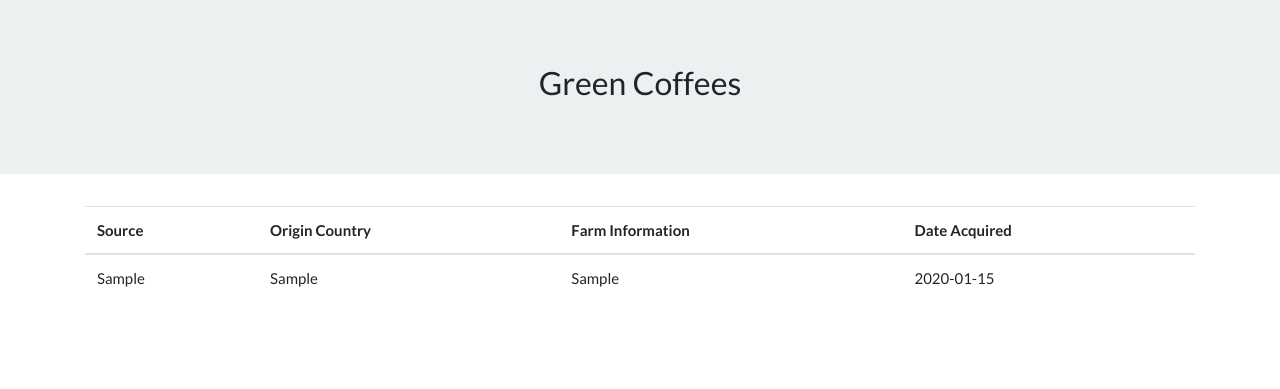
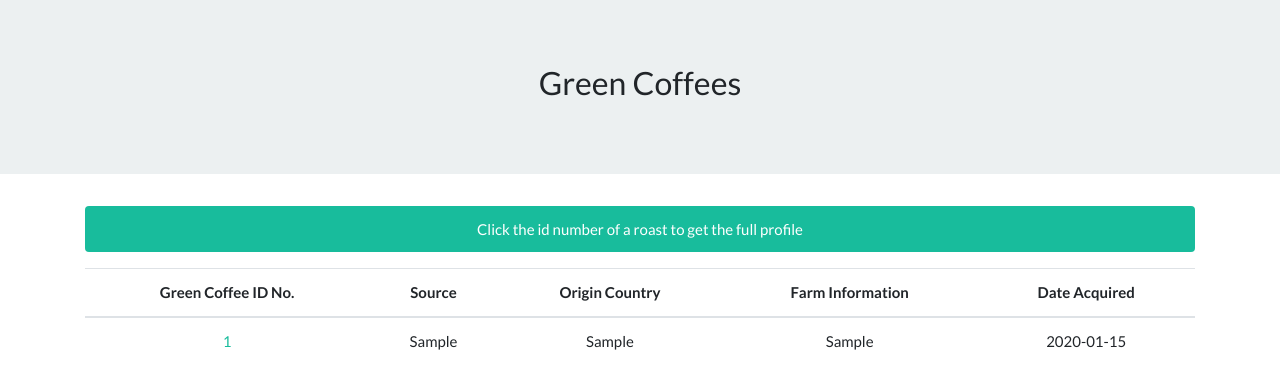
Before and after one commit to mattpriselac/CoffeeLogProject, a Flask app: page /green_coffees in a window 1280 px wide. Shown: the part 71-460 px from the top of the page. Run offline with Flask 2, Linux system fonts and the light colour scheme; a user stored in the database is signed in; tables that the repository leaves empty hold one stand-in row (values such as "Sample post"); some libraries are stand-ins or nearby versions.

Commit message:
Add Green Coffee Profile, Green-Roast-Cross Reference

```diff
--- a/app/routes.py
+++ b/app/routes.py
@@ -41,6 +41,13 @@ def new_green_coffee():
 
     return render_template('new_green_coffee.html', title="New Green Coffee", form=form)
 
+@app.route('/green/<id>')
+@login_required
+def green_profile(id):
+    g = GreenCoffee.query.filter_by(id=int(id)).first_or_404()
+    return render_template('green.html', g=g)
+
+
 @app.route('/new_roast', methods=['GET','POST'])
 @login_required
 def new_roast():
@@ -66,9 +73,9 @@ def new_roast():
 def roast_profile(id):
     r = RoastSession.query.filter_by(id=int(id)).first_or_404()
     roast_no = r.green_coffee.roasts.index(r) + 1
-    w_l = str(100*round(((r.green_weight-r.roasted_weight)/r.green_weight), 3))+"%"
+    w_l = str(100*round((r.green_weight-r.roasted_weight)/r.green_weight, 2))+"%"
     clean_roast_time = str(r.roast_time//60)+":"+str(r.roast_time%60)
-    dev_time = str(100*round((r.roast_time-r.fc_time)/r.roast_time, 3))+"%"
+    dev_time = str(100*round((r.roast_time-r.fc_time)/r.roast_time, 2))+"%"
     clean_fc_time = str(r.fc_time//60)+":"+str(r.fc_time%60)
     return render_template('roast.html', r=r, w_l=w_l, clean_roast_time=clean_roast_time, dev_time=dev_time, clean_fc_time=clean_fc_time, roast_no=roast_no)
 
--- a/app/templates/green_coffees.html
+++ b/app/templates/green_coffees.html
@@ -4,22 +4,27 @@
   <h3 class='font-weight-light'>Green Coffees</h3>
 </div>
 <div class="container">
+  <div class='alert alert-success text-center'>
+    Click the id number of a roast to get the full profile
+  </div>
   <table class="table">
     <thead>
       <tr>
-        <th scope="col">Source</th>
-        <th scope="col">Origin Country</th>
-        <th scope="col">Farm Information</th>
-        <th scope="col">Date Acquired</th>
+        <th class='align-middle text-center' scope="col">Green Coffee ID No.</th>
+        <th class='align-middle text-center' scope="col">Source</th>
+        <th class='align-middle text-center' scope="col">Origin Country</th>
+        <th class='align-middle text-center' scope="col">Farm Information</th>
+        <th class='align-middle text-center' scope="col">Date Acquired</th>
       </tr>
     </thead>
     <tbody>
       {% for coffee in gcs %}
        <tr>
-         <td>{{ coffee.source  }}</td>
-         <td>{{ coffee.origin_country }}</td>
-         <td>{{ coffee.farm_information }}</td>
-         <td>{{ coffee.date_acquired}}</td>
+         <td class='align-middle text-center'><a class='link' href="{{ url_for('green_profile', id=coffee.id) }}">{{ coffee.id }}</a></td>
+         <td class='align-middle text-center'>{{ coffee.source  }}</td>
+         <td class='align-middle text-center'>{{ coffee.origin_country }}</td>
+         <td class='align-middle text-center'>{{ coffee.farm_information }}</td>
+         <td class='align-middle text-center'>{{ coffee.date_acquired}}</td>
         </tr>
       {% endfor %}
     </tbody>
--- a/app/templates/roast.html
+++ b/app/templates/roast.html
@@ -4,8 +4,8 @@
 <div class="container my-3">
   <div class='card'>
     <h3 class='card-header'>{{ r.green_coffee.source }}</h3>
-    <div class='card-body bg-secondary'>
-      <h2 class='card-title'> {{ r.green_coffee.origin_country }}</h2>
+    <div class='card-body bg-danger'>
+      <h2 class='card-title'><a href="{{ url_for('green_profile', id=r.green_coffee.id) }}">{{ r.green_coffee.origin_country }}</a></h2>
       <h4 class ='card-subtitle'> {{ r.green_coffee.farm_information }}</h4>
     </div>
     <div class='card-body bg-secondary'>
```
Also changed, not shown: app/templates/green.html (added, +28 -0 lines).
